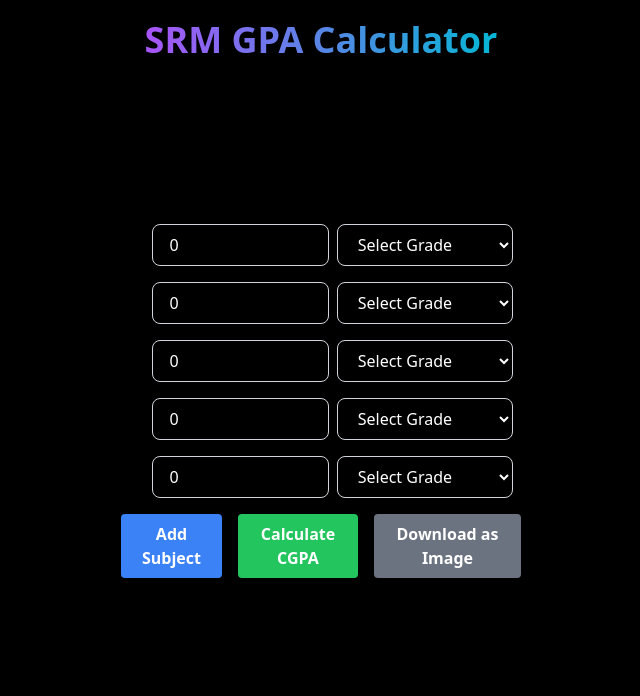
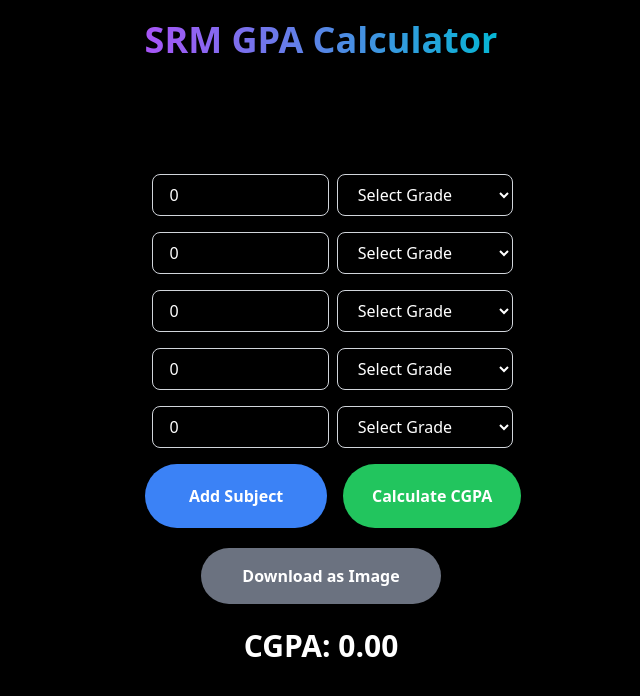
Before and after one commit to Sameer01-01/srm-gpa-calculator, a React (Vite) app: page / in a window 1280 px wide. Shown: the top 696 px of the page, without its empty margins (319-959 px from the left). Built offline with nearby package versions, Linux system fonts and the light colour scheme.

Commit message:
UI changes

```diff
--- a/src/Components/MarksCalculate.jsx
+++ b/src/Components/MarksCalculate.jsx
@@ -8,9 +8,9 @@
   const [downloading, setDownloading] = useState(false);
 
   const calculateCgpa = () => {
+
     let totalCredits = 0;
     let totalGradePoints = 0;
-
     marks.forEach(mark => {
       let credit = mark.credit;
       let grade = mark.grade;
@@ -56,21 +56,28 @@
     });
   };
 
-  return (
-
-<>
+  const getCgpaColorClass = (cgpa) => {
+    if (cgpa >= 5.1 && cgpa <= 6.0) return 'text-red-500';
+    if (cgpa >= 6.1 && cgpa <= 7.0) return 'text-orange-500';
+    if (cgpa >= 7.1 && cgpa <= 8.0) return 'text-yellow-500';
+    if (cgpa >= 8.1 && cgpa <= 9.0) return 'text-green-500';
+    if (cgpa >= 9.1 && cgpa <= 10.0) return 'bg-gradient-to-b from-purple-500 to-blue-400 bg-clip-text text-transparent';
+    return 'text-white';
+  };
 
 
-<div className='text-center bg-black p-5'>
+  return (
+    <>
+    <div className='text-center bg-black p-5'>
 
     <span className=" bg-gradient-to-r from-purple-500 to-cyan-500 bg-clip-text text-transparent text-3xl md:text-4xl inline-block font-bold">SRM GPA Calculator</span>
     </div>
     <div className='bg-black min-h-screen w-full'>
     <div className="flex justify-center items-center h-full ">
-      <div className="w-full max-w-md p-6 lg:mt-[120px]" id="calculator-container">
+      <div className="w-full max-w-md p-6 mt-[60px] lg:mt-[70px]" id="calculator-container">
 
         {marks.map((mark, index) => (
-          <div key={index} className="mb-4 flex items-center ">
+          <div key={index} className="mb-4 flex justify-center items-center ">
             <span className="mr-4 text-lg font-semibold">{index + 1}.</span>
             <input
               type="number"
@@ -98,18 +105,21 @@
           </div>
         ))}
         <div className="flex justify-center space-x-4">
-          <button onClick={addSubject} className="bg-blue-500 hover:bg-blue-600 text-white font-bold py-2 px-4 rounded focus:outline-none focus:shadow-outline">
+          <button onClick={addSubject} className="bg-blue-500 hover:bg-blue-600 w-60 text-white  font-bold ml-6 py-2 px-4 rounded-full focus:outline-none focus:shadow-outline">
             Add Subject
           </button>
-          <button onClick={calculateCgpa} className="bg-green-500 hover:bg-green-600 text-white font-bold py-2 px-4 rounded focus:outline-none focus:shadow-outline">
+          <button onClick={calculateCgpa } className="bg-green-500 hover:bg-green-600 w-60 text-white font-bold px-2 py-5 rounded-full focus:outline-none focus:shadow-outline">
             Calculate CGPA
           </button>
-          <button onClick={downloadAsImage} className="bg-gray-500 hover:bg-gray-600 text-white font-bold py-2 px-4 rounded focus:outline-none focus:shadow-outline">
+
+        </div>
+        <div className='flex items-center justify-center pt-5'>
+        <button onClick={downloadAsImage} className="bg-gray-500 hover:bg-gray-600 text-white font-bold w-60 py-4 px-4 rounded-full focus:outline-none focus:shadow-outline">
             Download as Image
           </button>
         </div>
         <div className="mt-6">
-          <h3 className="text-xl font-bold text-center">CGPA: {cgpa.toFixed(2)}</h3>
+          <h3 className={`text-3xl font-bold text-center ${getCgpaColorClass(cgpa)}`}>CGPA: {cgpa.toFixed(2)}</h3>
         </div>
       </div>
       {downloading && (
@@ -121,9 +131,6 @@
 
     </div>
 
-
-
-
     </>
   );
 };
```
